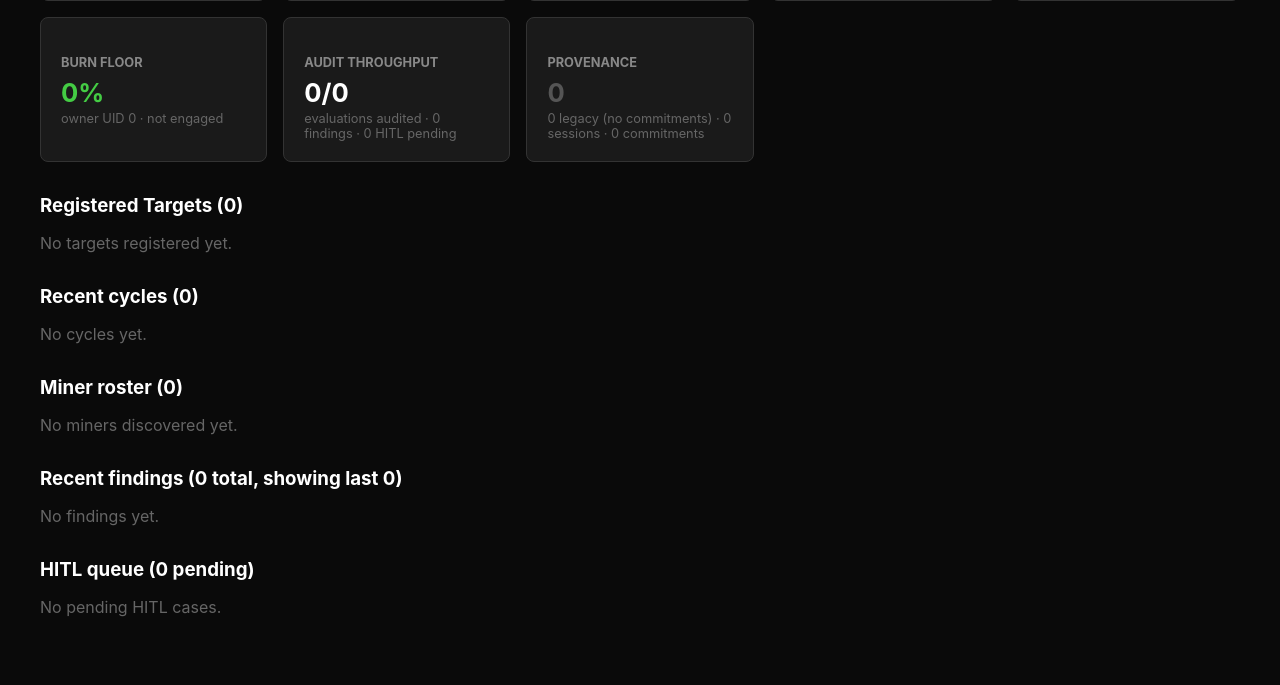
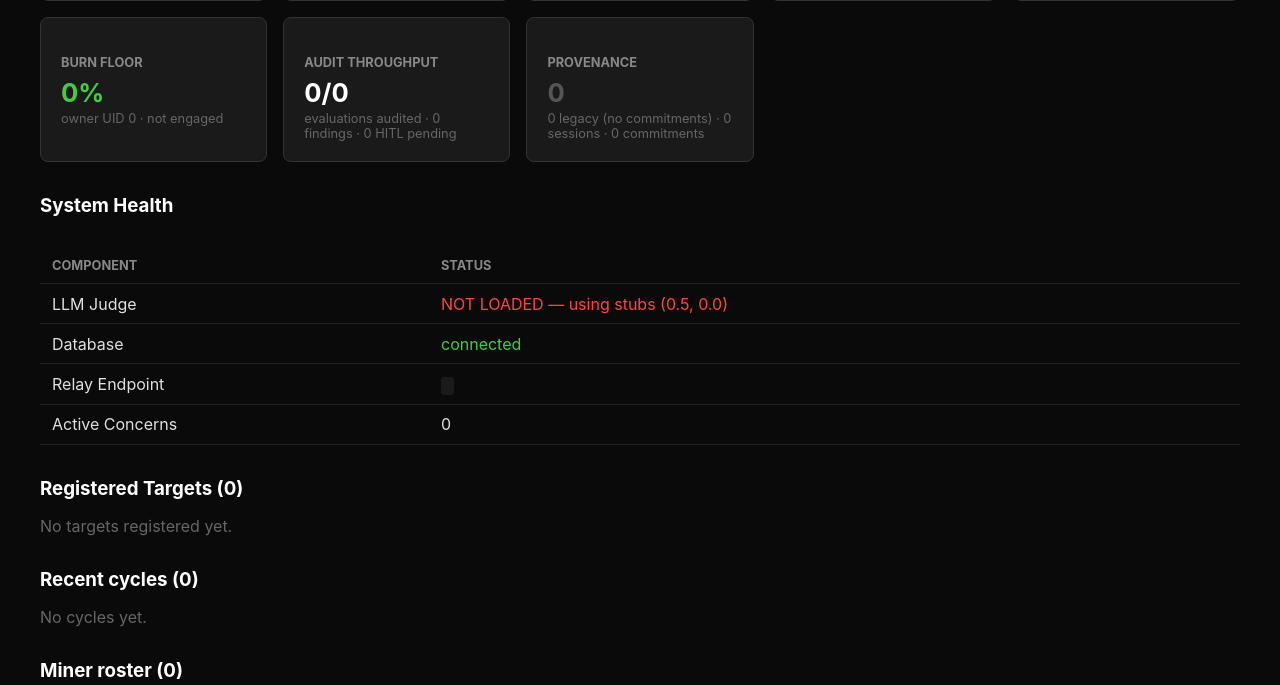
Before and after one commit to MichaelTrestman/Safeguard-Subnet, a Django app: page /operator/ in a window 1280 px wide. Shown: the part 366-1051 px from the top of the page. Before the commit the page ends 983 px from the top, so only its background shows below. Run offline with Django 5.2, Linux system fonts and the light colour scheme; the visitor is signed in with stand-in values (Sample User, id 1); data comes from the database, SQL or seed files in the repository; data that the repository does not hold is empty; parts of the project's set-up code (start-up, migrations or seed data) failed here and were passed over; some libraries are stand-ins or nearby versions.

Commit message:
system health cards on both dashboards
Validator: LLM judge status (loaded vs stubs), DB connectivity,
relay endpoint URL, active concern count. Miner: catalog endpoint,
entry count, last fetch time, catalog version. Surfaces silent
failures like stale relay endpoints or judge import failures.

Co-Authored-By: Claude Opus 4.6 (1M context) <noreply@anthropic.com>

```diff
--- a/vali-django/validator/templates/validator/operator_dashboard.html
+++ b/vali-django/validator/templates/validator/operator_dashboard.html
@@ -174,6 +174,29 @@
   </div>
 </div>
 {% endif %}
+
+<h3>System Health</h3>
+<div class="table-wrap" style="margin-bottom: 2rem;">
+<table>
+  <tr><th>Component</th><th>Status</th></tr>
+  <tr>
+    <td>LLM Judge</td>
+    <td>{% if 'loaded' in system_health.llm_judge %}<span class="ok">{{ system_health.llm_judge }}</span>{% else %}<span class="err">{{ system_health.llm_judge }}</span>{% endif %}</td>
+  </tr>
+  <tr>
+    <td>Database</td>
+    <td>{% if system_health.database == 'connected' %}<span class="ok">connected</span>{% else %}<span class="err">{{ system_health.database }}</span>{% endif %}</td>
+  </tr>
+  <tr>
+    <td>Relay Endpoint</td>
+    <td><code style="font-size:0.75rem;">{{ system_health.relay_endpoint }}</code></td>
+  </tr>
+  <tr>
+    <td>Active Concerns</td>
+    <td>{{ system_health.concerns_active }}</td>
+  </tr>
+</table>
+</div>
 
 <h3>Registered Targets ({{ targets.count }})</h3>
 {% if targets %}
--- a/vali-django/validator/views.py
+++ b/vali-django/validator/views.py
@@ -681,6 +681,7 @@ def operator_dashboard(request: HttpRequest) -> HttpResponse:
         },
         "nav_active": "operator",
         "probes_per_cycle": _get_probes_per_cycle(),
+        "system_health": _get_system_health(),
     })
 
 
@@ -690,6 +691,30 @@ def _get_probes_per_cycle() -> int:
         return loop.PROBES_PER_MINER_PER_CYCLE
     except (ImportError, AttributeError):
         return 1
+
+
+def _get_system_health() -> dict:
+    """Gather system health info for the operator dashboard debug card."""
+    health = {}
+    # Relay endpoint config
+    health["relay_endpoint"] = getattr(settings, "SAFEGUARD_RELAY_ENDPOINT", "not set")
+    # LLM judge status
+    from .audit import _llm_judge_loaded, classify_transcript
+    if _llm_judge_loaded and classify_transcript is not None:
+        health["llm_judge"] = f"loaded ({classify_transcript.__module__})"
+    else:
+        health["llm_judge"] = "NOT LOADED — using stubs (0.5, 0.0)"
+    # DB connectivity
+    try:
+        from django.db import connection
+        connection.ensure_connection()
+        health["database"] = "connected"
+    except Exception as e:
+        health["database"] = f"ERROR: {e}"
+    # Concern catalog
+    from .models import Concern
+    health["concerns_active"] = Concern.objects.filter(active=True).count()
+    return health
 
 
 @staff_required
```
